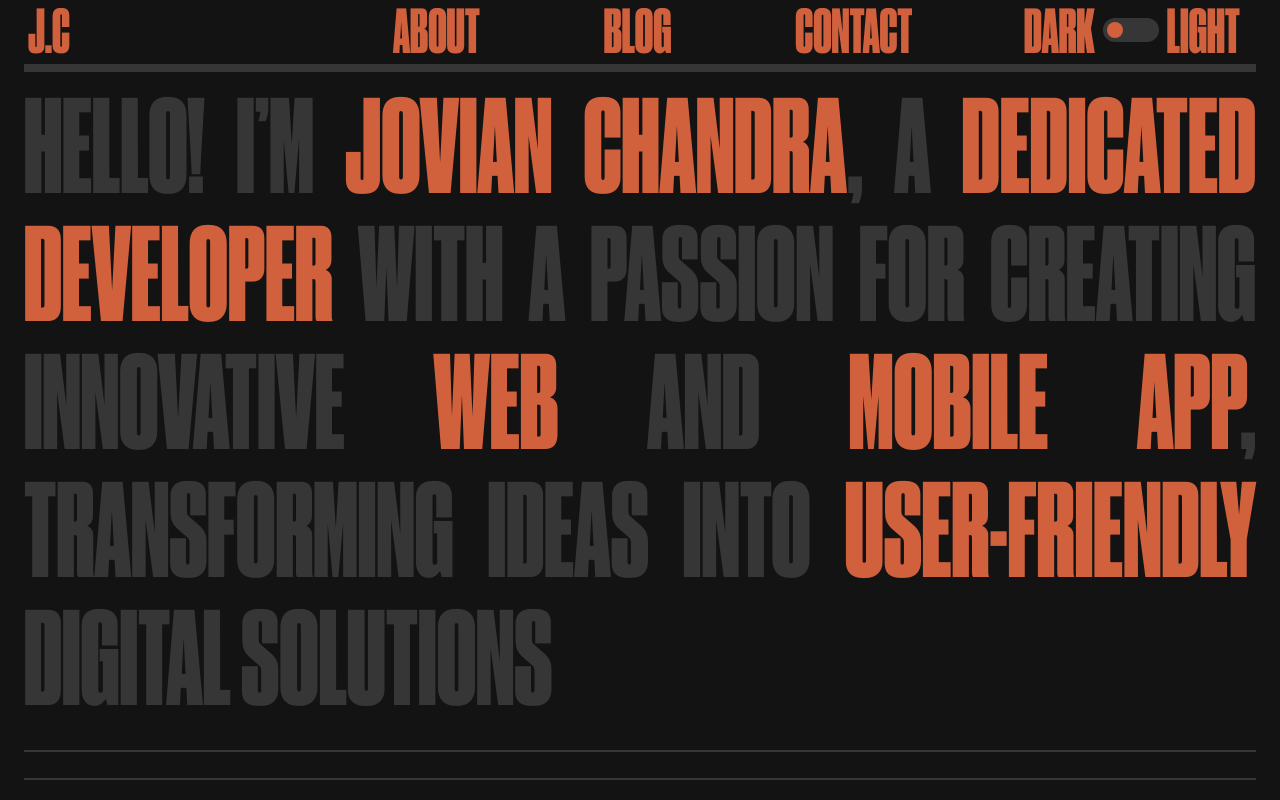
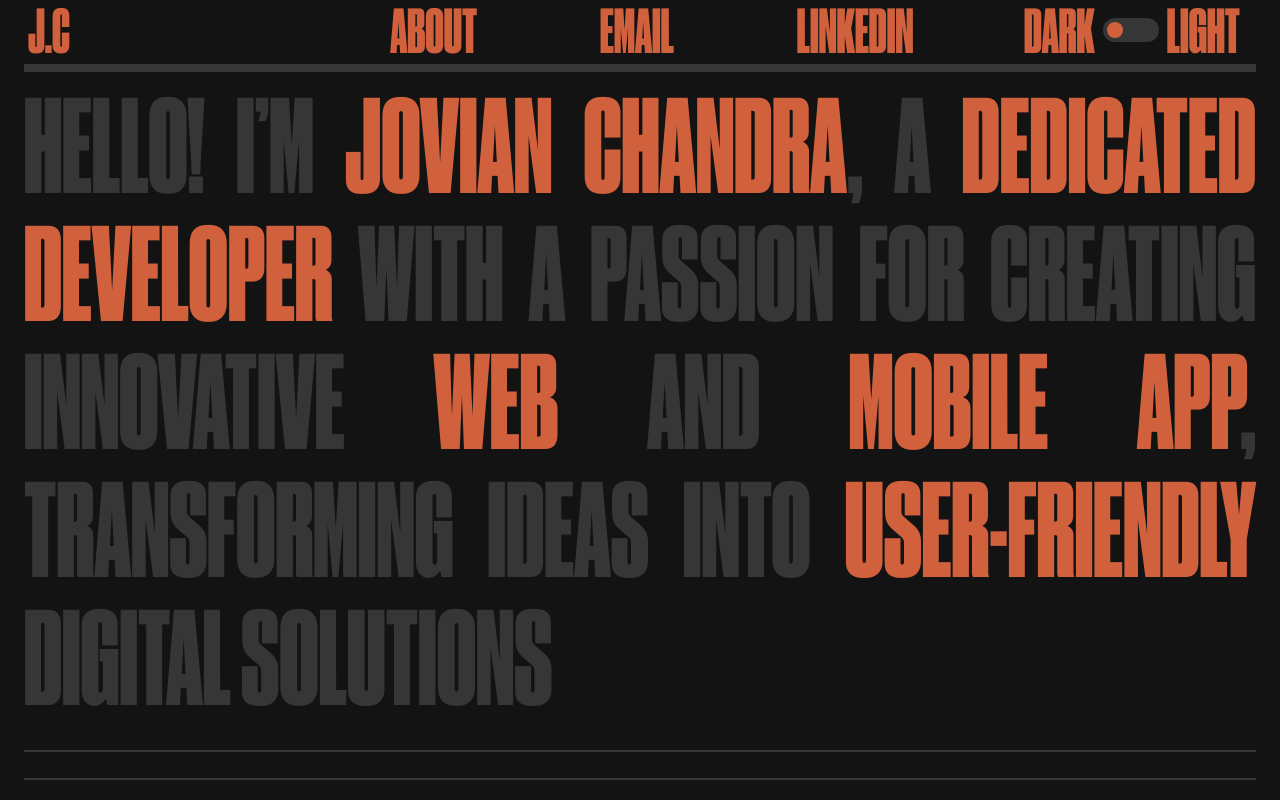
Before and after one commit to jovchan/react-portofolio, a React (Vite) app: page / in a window 1280 px wide. Shown: the top 800 px of the page. Built offline with nearby package versions, Linux system fonts and the light colour scheme.

Commit message:
ganti header

```diff
--- a/src/components/Header.jsx
+++ b/src/components/Header.jsx
@@ -64,10 +64,10 @@ export default function Header() {
               <a href="#">ABOUT</a>
             </li>
             <li className={`hover:text-accent px-3 rounded-md transition-all  duration-200 transform hover:scale-110 ${colorChange.blog ? 'text-secondary' : ''}`}>
-              <a href="#">BLOG</a>
+              <a href="mailto:jovianchandras@gmail.com" target="_blank">EMAIL</a>
             </li>
             <li className={`hover:text-accent px-3 rounded-md transition-all  duration-200 transform hover:scale-110 ${colorChange.contact ? 'text-secondary' : ''}`}>
-              <a href="#">CONTACT</a>
+              <a href="https://www.linkedin.com/in/jovian-chandra-santoso/" target="_blank">LINKEDIN</a>
             </li>
             <li className=" flex items-center mr-6">
               <div className="flex">
@@ -126,7 +126,8 @@ export default function Header() {
                   <Menu.Item className="transition-all duration-200 transform hover:scale-110">
                     {({ active }) => (
                       <a
-                        href="#"
+                        href="mailto:jovianchandras@gmail.com"
+                        target="_blank"
                         className={classNames(
                           active
                             ? "bg-secondary text-primary rounded-md"
@@ -134,14 +135,15 @@ export default function Header() {
                           "block px-4 py-2"
                         )}
                       >
-                        BLOG
+                        EMAIL
                       </a>
                     )}
                   </Menu.Item>
                   <Menu.Item className="transition-all duration-200 transform hover:scale-110">
                     {({ active }) => (
                       <a
-                        href="#"
+                        href="https://www.linkedin.com/in/jovian-chandra-santoso/"
+                        target="_blank"
                         className={classNames(
                           active
                             ? "bg-secondary text-primary rounded-md"
@@ -149,7 +151,7 @@ export default function Header() {
                           "block px-4 py-2"
                         )}
                       >
-                        CONTACT
+                        LINKEDIN
                       </a>
                     )}
                   </Menu.Item>
```
